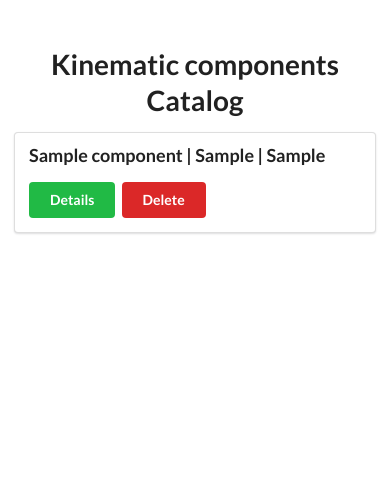
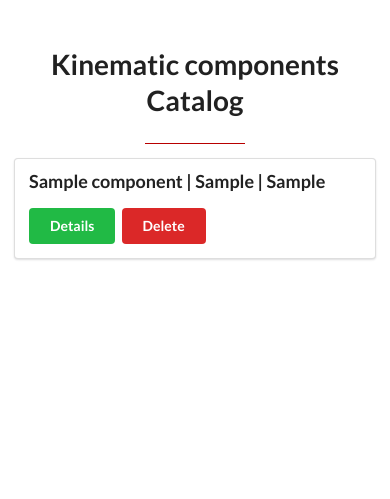
Before and after one commit to ipa-hsd/kinematic_components_web_app, a Flask app: page / in a window 390 px wide. Shown: the top 499 px of the page. Run offline with Flask 3, Linux system fonts and the light colour scheme; tables that the repository leaves empty hold one stand-in row (values such as "Sample post"); some libraries are stand-ins or nearby versions.

Commit message:
page styling

```diff
--- /dev/null
+++ b/static/styles/style.css
@@ -0,0 +1,134 @@
+.container{
+    .h1{
+    position: center;
+    padding: 0;
+    margin: 0;
+    font-family: "Raleway", sans-serif;
+    display: block;
+    font-size: 0.5em;
+    line-height: 1.3;
+    text-align: center;
+    text-transform: uppercase;
+    padding-bottom: 5px;
+    font-weight: 300;
+    font-size: 40px;
+    color: #080808;
+    -webkit-transition: all 0.4s ease 0s;
+    -o-transition: all 0.4s ease 0s;
+    transition: all 0.4s ease 0s;
+    }
+}
+
+.table {
+    border: 1px solid #000000;
+    border-collapse: collapse;
+    margin: 0;
+    padding: 0;
+    width: 100%;
+    table-layout: fixed;
+}
+
+table tr {
+    background-color: #f8f8f8;
+    border: 1px solid #ddd;
+    padding: 0.35em;
+  }
+
+  table th,
+  table td {
+    padding: 0.625em;
+    text-align: center;
+  }
+
+  table th {
+    font-size: 0.85em;
+    letter-spacing: 0.1em;
+    text-transform: uppercase;
+  }
+
+  @media screen and (max-width: 600px) {
+    table {
+      border: 0;
+    }
+
+    table caption {
+      font-size: 1.3em;
+    }
+
+    table thead {
+      border: none;
+      clip: rect(0 0 0 0);
+      height: 1px;
+      margin: -1px;
+      overflow: hidden;
+      padding: 0;
+      position: absolute;
+      width: 1px;
+    }
+
+    table tr {
+      border-bottom: 3px solid #ddd;
+      display: block;
+      margin-bottom: 0.625em;
+    }
+
+    table td {
+      border-bottom: 1px solid #ddd;
+      display: block;
+      font-size: 0.8em;
+      text-align: right;
+    }
+
+    table td::before {
+      /*
+      * aria-label has no advantage, it won't be read inside a table
+      content: attr(aria-label);
+      */
+      content: attr(data-label);
+      float: left;
+      font-weight: bold;
+      text-transform: uppercase;
+    }
+
+    table td:last-child {
+      border-bottom: 0;
+    }
+  }
+
+
+.h1 span {
+    display: block;
+    font-size: 0.5em;
+    line-height: 1.3;
+  }
+  h1 em {
+    font-style: normal;
+    font-weight: 600;
+  }
+  .container h1 {
+    text-align: center;
+    text-transform: uppercase;
+    padding-bottom: 5px;
+  }
+  .container h1:before {
+    width: 28px;
+    height: 5px;
+    display: block;
+    content: "";
+    position: absolute;
+    bottom: 3px;
+    left: 50%;
+    margin-left: -14px;
+    background-color: #b80000;
+  }
+  .container h1:after {
+    width: 100px;
+    height: 1px;
+    display: block;
+    content: "";
+    position: relative;
+    margin-top: 25px;
+    left: 50%;
+    margin-left: -50px;
+    background-color: #b80000;
+  }
--- a/templates/base.html
+++ b/templates/base.html
@@ -7,7 +7,7 @@
     <title>Kinematic components Catalog</title>
 
     <script src="//cdnjs.cloudflare.com/ajax/libs/jquery/3.6.0/jquery.min.js"></script>
-
+    <link rel="stylesheet" href="/static/styles/style.css">
     <link rel="stylesheet" href="https://cdn.jsdelivr.net/npm/semantic-ui@2.4.2/dist/semantic.min.css">
     <script src="https://cdn.jsdelivr.net/npm/semantic-ui@2.4.2/dist/semantic.min.js"></script>
 
--- a/templates/component.html
+++ b/templates/component.html
@@ -10,7 +10,7 @@
 
     <link rel="stylesheet" href="https://cdn.jsdelivr.net/npm/semantic-ui@2.4.2/dist/semantic.min.css">
     <script src="https://cdn.jsdelivr.net/npm/semantic-ui@2.4.2/dist/semantic.min.js"></script>
-
+    <link rel="stylesheet" href="/static/styles/style.css">
     <script src="{{url_for('static', filename='js/three.js')}}"></script>
     <script src="{{url_for('static', filename='js/roslib.js')}}"></script>
     <script src="{{url_for('static', filename='js/ros3d.js')}}"></script>
```
